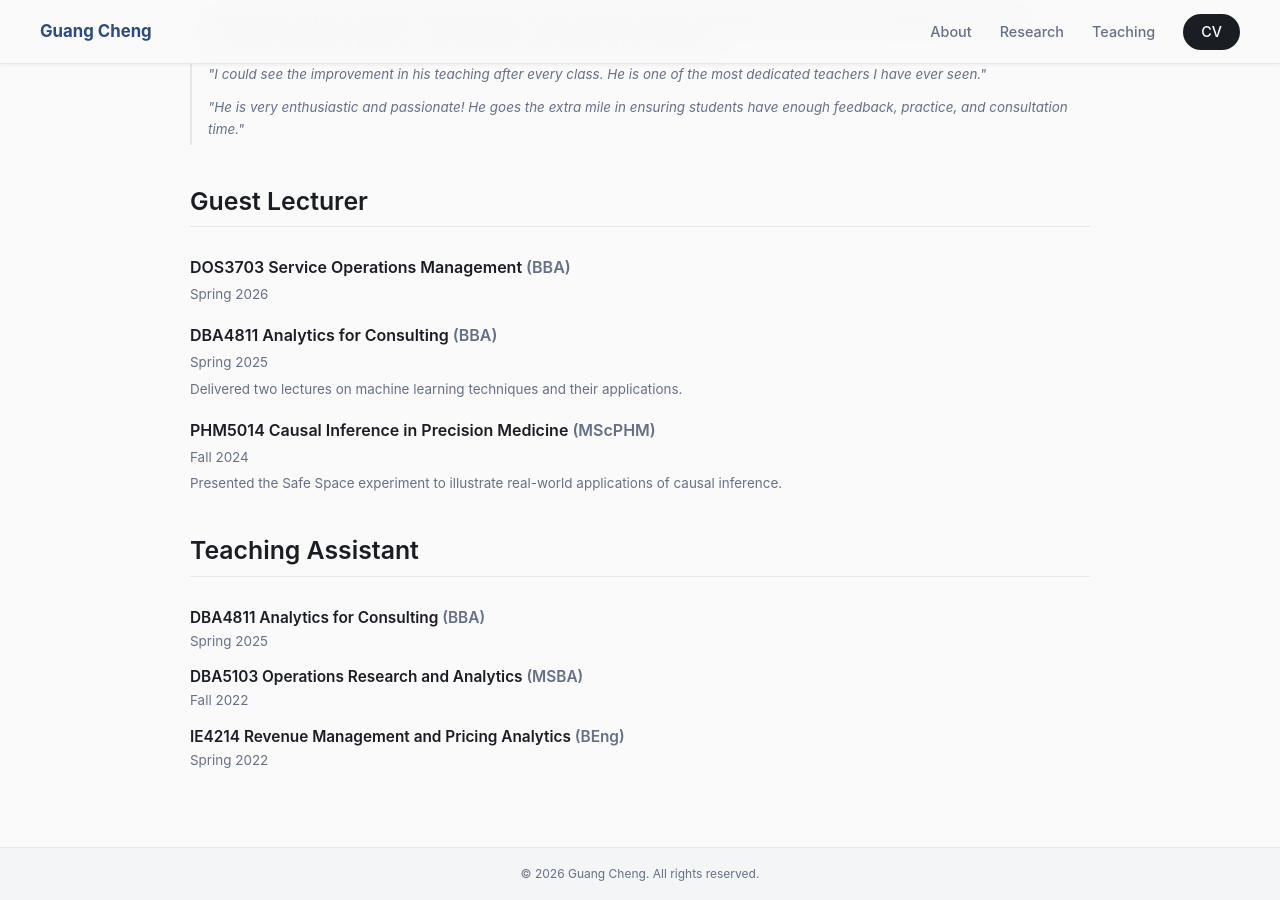
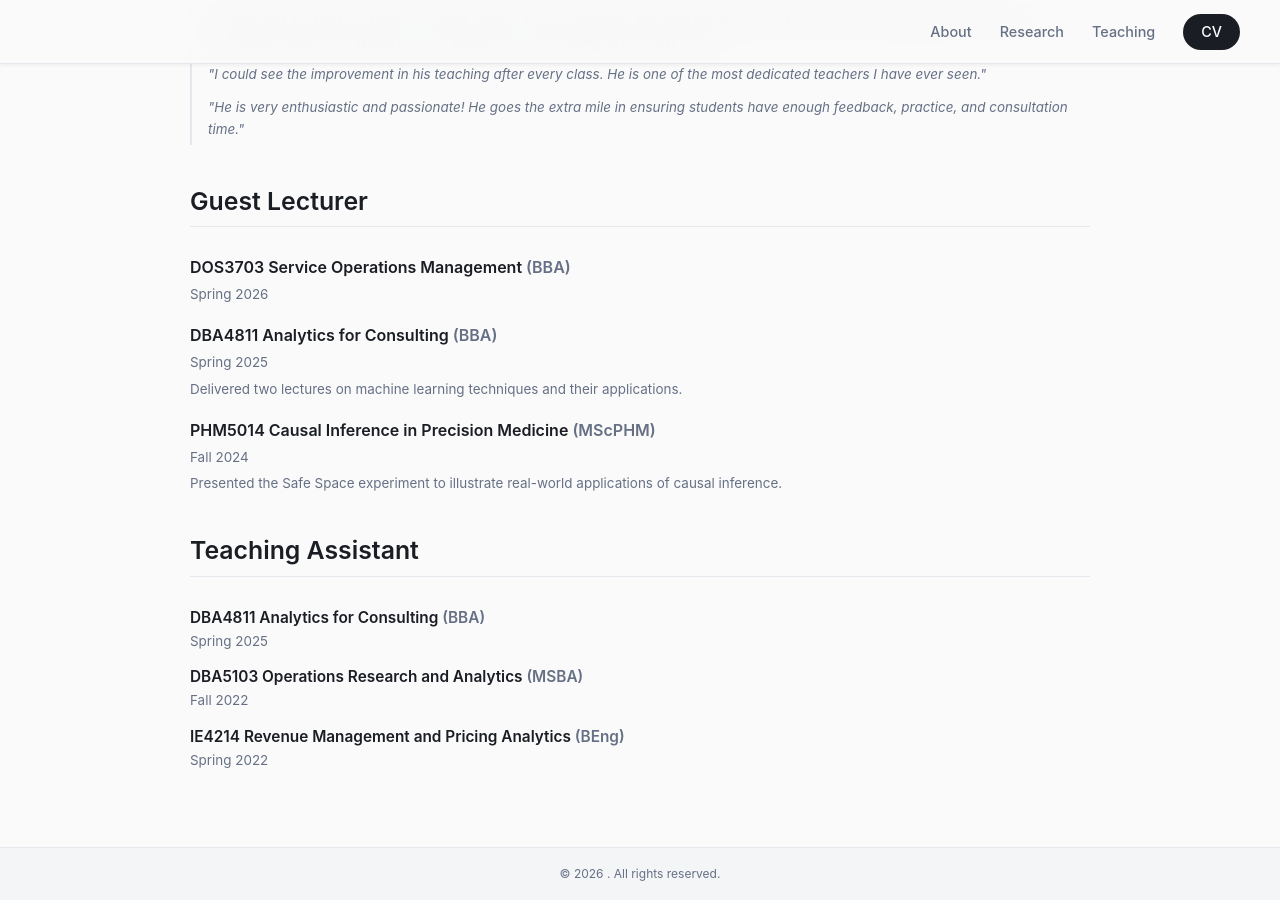
Before and after one commit to gcheng-nus/gcheng-nus.github.io, a Jekyll site: the page built from _pages/about.md, in a window 1280 px wide and 900 px high, scrolled down 2310 px. Built offline with Jekyll 4.4.1, drawn with Linux system fonts in a browser that asks for light colours.

Commit message:
change siate name

```diff
--- a/_config.yml
+++ b/_config.yml
@@ -9,7 +9,7 @@
 locale                   : "en-US"
 title                    : "Guang Cheng"
 title_separator          : "-"
-name                     : &name "Guang Cheng"
+name                     : &name " "
 description              : &description "Ph.D. candidate in Operations Research and Analytics at the National University of Singapore."
 url                      : https://gcheng-nus.github.io # the base hostname & protocol for your site e.g. "https://mmistakes.github.io"
 baseurl                  : "" # the subpath of your site, e.g. "/blog"
```
